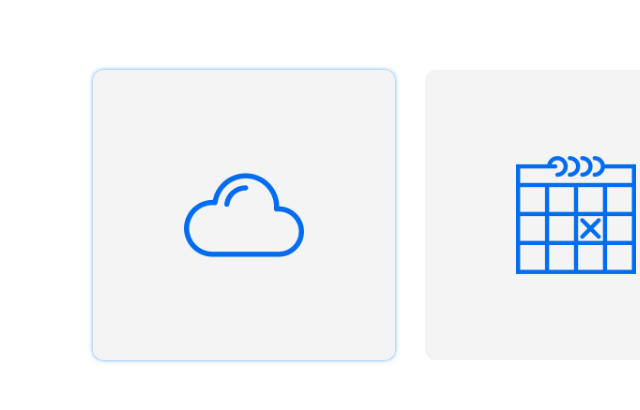
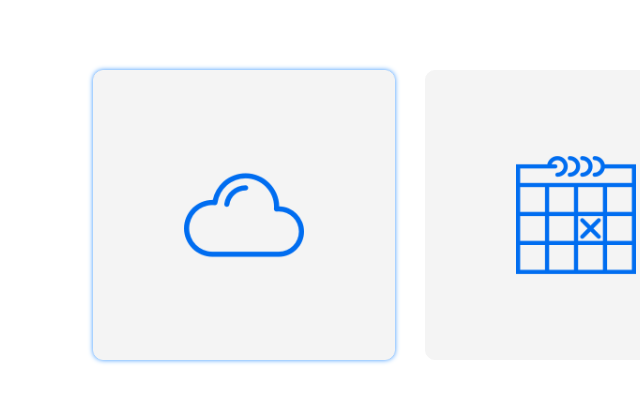
Before and after one commit to bastianmalisz/port, a plain HTML site: page index.html in a window 1280 px wide. In both pictures the pointer is over the element 298 px from the left and 2419 px from the top of the page. Shown: the part 2205-2615 px from the top of the page, 54-694 px from the left. Drawn offline with nearby package versions, Linux system fonts and the light colour scheme.

Commit message:
little tweaks in hovers

```diff
--- a/style/main.css
+++ b/style/main.css
@@ -321,7 +321,7 @@ html,body{
     transition: .3s all cubic-bezier(0.19, 1, 0.22, 1);
 }
 .projectsContainer__box:hover{
-box-shadow: 0px 0px 4px rgba(54, 148, 255, 0.795);
+box-shadow: 0px 0px 5px rgb(54, 148, 255);
 }
 .projectsContainer__box__weatherApp{
     background: url("../images/cloud.png");
```
